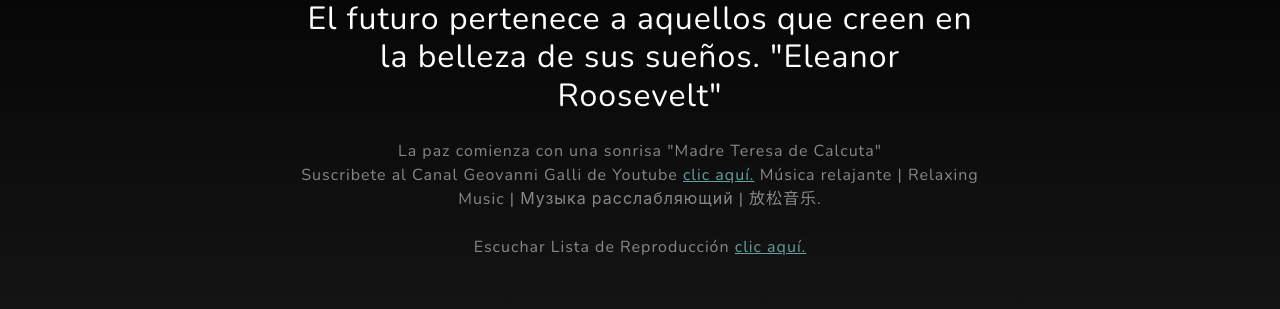
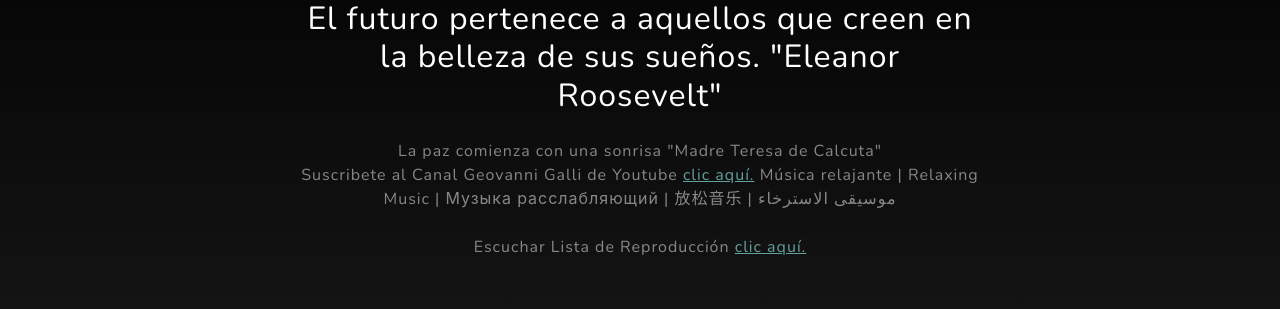
Before and after one commit to ggrayo23/GeovanniGalli, a plain HTML site: page index.html in a window 1280 px wide. Shown: the part 960-1269 px from the top of the page. Drawn offline with nearby package versions, Linux system fonts and the light colour scheme.

Commit message:
Update index.html

```diff
--- a/index.html
+++ b/index.html
@@ -54,7 +54,7 @@
                         <p class="text-white-50">
                             La paz comienza con una sonrisa "Madre Teresa de Calcuta" <br> Suscribete al Canal Geovanni Galli de Youtube
                             <a href="https://www.youtube.com/channel/UC3QPH9cJlhvyx7D4ET7wDSQ">clic aquí.</a>
-                            Música relajante | Relaxing Music | Музыка расслабляющий | 放松音乐.
+                            Música relajante | Relaxing Music | Музыка расслабляющий | 放松音乐 | موسيقى الاسترخاء
                             <br><br>Escuchar Lista de Reproducción <a href="https://www.youtube.com/watch?v=sWVNps_m7Hc&list=PLQngiBJdiujgmN2nrLimMKKsZIMtHldKX">clic aquí.</a>
                         </p>
                     </div>
```
